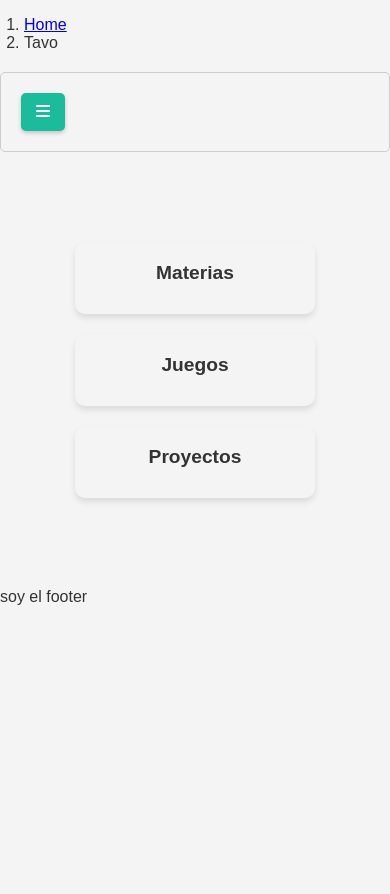
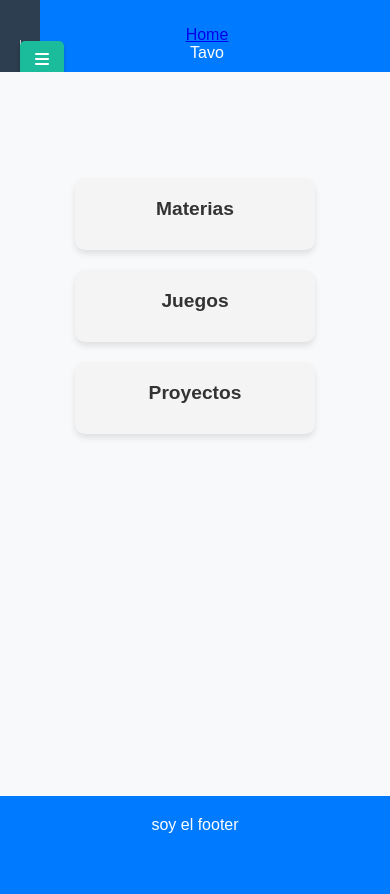
Before and after one commit to alexander1939/chamos, a Flask app: page /tavo/ in a window 390 px wide. Before the commit the page ends 605 px from the top, so only its background shows below. Run offline with Flask 3, Linux system fonts and the light colour scheme.

Commit message:
secciones-navbar-footer-menu-main

```diff
--- a/app/__init__.py
+++ b/app/__init__.py
@@ -14,7 +14,6 @@
 
     app.register_blueprint(auth)
 
-    # Inyecta los breadcrumbs en el contexto de las plantillas
     @app.context_processor
     def inject_breadcrumbs():
         return {"breadcrumbs": generate_breadcrumbs()}
--- a/app/static/css/components/sidebar.css
+++ b/app/static/css/components/sidebar.css
@@ -1,39 +1,34 @@
-/* sidebar.css */
-
-body {
-  margin: 0;
-  font-family: 'Arial', sans-serif;
-  background-color: #f4f4f4;
-  color: #333;
-}
-
 .menu-container {
-  display: flex;
+  grid-area: sidebar;
+  height: 100%;
+  background-color: #2c3e50;
+  padding: 20px;
 }
 
 .sidebar {
-  margin-top: 0%;
-  width: 250px;
-  /* Cambiado a 100% para ocupar toda la izquierda */
+  width: 210px;
   background-color: #2c3e50;
   color: #ecf0f1;
-  height: 100vh;
-  /* Cambiado a 100vh para que ocupe toda la altura de la pantalla */
-  position: fixed;
+  height: 100%;
+  position: absolute;
+  top: 0;
+  left: 0;
   transition: transform 0.3s ease-in-out;
   z-index: 1000;
+  padding: 20px;
+  overflow-y: auto;
+
+
 }
 
 .sidebar.collapsed {
   transform: translateX(-100%);
-  /* Cambiado a -100% para desplazar la barra lateral fuera de la vista */
 }
 
 .sidebar-header {
   padding: 15px;
   font-size: 1.5rem;
   text-align: center;
-  background-color: #34495e;
   border-bottom: 1px solid #ecf0f1;
 }
 
@@ -47,7 +42,6 @@
   top: 15px;
   cursor: pointer;
   display: none;
-  /* Oculto por defecto */
 }
 
 .menu {
@@ -78,6 +72,7 @@
   background-color: #1abc9c;
 }
 
+
 .dropdown-menu {
   display: none;
   background-color: #34495e;
@@ -98,12 +93,12 @@
 }
 
 .content {
-  flex-grow: 1;
-  margin-left: 100%;
-  /* Cambiado a 100% para desplazar el contenido cuando la barra lateral ocupe todo el ancho */
-  padding: 20px;
-  transition: margin-left 0.3s ease-in-out;
+  border-left: none;
+  width: 0;
+  width: 100%;
+  padding: 0;
 }
+
 
 .content .toggle-menu {
   background: #1abc9c;
@@ -115,37 +110,8 @@
   border-radius: 5px;
   box-shadow: 0 2px 4px rgba(0, 0, 0, 0.2);
   display: none;
-  /* Oculto por defecto */
 }
 
 .content .toggle-menu:hover {
   background: #16a085;
 }
-
-/* Responsivo */
-@media (max-width: 768px) {
-  .sidebar {
-    transform: translateX(-100%);
-    /* Ocultamos la barra lateral al hacer responsiva */
-  }
-
-  .sidebar.active {
-    transform: translateX(0);
-    /* Mostramos la barra lateral cuando sea activa */
-  }
-
-  .content {
-    margin-left: 0;
-    /* Quitamos el margen para el contenido en pantalla pequeña */
-  }
-
-  .content .toggle-menu {
-    display: block;
-    /* Mostrar botón de hamburguesa */
-  }
-
-  .close-menu {
-    display: block;
-    /* Mostrar botón de cierre */
-  }
-}
--- /dev/null
+++ b/app/static/css/main.css
@@ -0,0 +1,75 @@
+/* Estilos generales */
+body {
+    margin: 0;
+    font-family: Arial, sans-serif;
+    display: grid;
+    grid-template-areas:
+        "sidebar navbar"
+        "sidebar main"
+        "sidebar footer";
+    grid-template-columns: 250px 1fr;
+    grid-template-rows: auto 1fr auto;
+    height: 100%;
+    transition: all 0.3s ease;
+}
+
+
+/* Header (navbar) */
+header {
+    grid-area: navbar;
+    background-color: #007BFF;
+    color: white;
+    padding: 10px;
+    text-align: center;
+}
+
+/* Main content area */
+main {
+    grid-area: main;
+    background-color: #F8F9FA;
+    padding: 20px;
+    margin-left: 0px;
+    transition: margin-left 0.3s ease;
+    min-height: calc(100vh - 120px);
+    box-sizing: border-box;
+}
+
+/* Footer */
+footer {
+    grid-area: footer;
+    background-color: #007BFF;
+    color: white;
+    text-align: center;
+    padding: 20px;
+    height: 100%;
+    position: relative;
+    margin-top: auto;
+}
+
+@media (max-width: 768px) {
+    body {
+        grid-template-columns: 0 1fr;
+        grid-template-rows: auto 1fr auto;
+    }
+
+    .sidebar {
+        transform: translateX(-100%);
+        position: fixed;
+    }
+
+    .sidebar.active {
+        transform: translateX(0);
+    }
+
+    .content {
+        margin-left: 0;
+    }
+
+    .content .toggle-menu {
+        display: block;
+    }
+
+    .close-menu {
+        display: block;
+    }
+}
--- a/app/templates/base.jinja
+++ b/app/templates/base.jinja
@@ -11,6 +11,8 @@
     <link rel="stylesheet" href="{{ url_for('static', filename='css/components/seccion_option-lista.css') }}">
     <link rel="stylesheet" href="{{ url_for('static', filename='css/components/sidebar.css') }}">
     <script src="{{ url_for('static', filename='js/components/sidebar.js') }}"></script>
+    <link rel="stylesheet" href="{{ url_for('static', filename='css/main.css') }}" />
+
     <link rel="stylesheet" href="https://cdnjs.cloudflare.com/ajax/libs/font-awesome/6.0.0-beta3/css/all.min.css">
 
 
@@ -18,7 +20,6 @@
 </head>
 
 <body>
-    <div id="wrapper" class="wrapper">
     <!-- Encabezado reutilizable -->
     <header id="header" class="header">
         <nav aria-label="breadcrumb">
@@ -37,8 +38,7 @@
                 {% endfor %}
             </ol>
         </nav>
-
-
+    </header>
 
     <div class="menu-container">
         <div class="sidebar" id="sidebar">
@@ -55,8 +55,7 @@
                     <ul class="dropdown-menu">
                         <li>
                             <a href="#" class="dropdown-btn">
-                                        <i class="fas fa-list"></i> Materias <i
-                                            class="fas fa-chevron-down dropdown-icon"></i>
+                                <i class="fas fa-list"></i> Materias <i class="fas fa-chevron-down dropdown-icon"></i>
                             </a>
                             <ul class="dropdown-menu">
                                 <li><a href="#"><i class="fas fa-folder"></i> Matematicas</a></li>
@@ -66,8 +65,7 @@
                         </li>
                         <li>
                             <a href="#" class="dropdown-btn">
-                                        <i class="fas fa-list"></i> Juegos <i
-                                            class="fas fa-chevron-down dropdown-icon"></i>
+                                <i class="fas fa-list"></i> Juegos <i class="fas fa-chevron-down dropdown-icon"></i>
                             </a>
                             <ul class="dropdown-menu">
                                 <li><a href="#"><i class="fas fa-folder"></i> Shooters</a></li>
@@ -77,11 +75,10 @@
                         </li>
                         <li>
                             <a href="#" class="dropdown-btn">
-                                        <i class="fas fa-list"></i> Proyectos <i
-                                            class="fas fa-chevron-down dropdown-icon"></i>
+                                <i class="fas fa-list"></i> Proyectos <i class="fas fa-chevron-down dropdown-icon"></i>
                             </a>
                             <ul class="dropdown-menu">
-                                        <li><a href="#"><i class="fas fa-folder"></i> Industriales</a></li>
+                                <li><a href="#"><i class="fas fa-folder"></i> Industrialessssssss</a></li>
                                 <li><a href="#"><i class="fas fa-folder"></i> Sociales</a></li>
                                 <li><a href="#"><i class="fas fa-folder"></i> Investigación</a></li>
                             </ul>
@@ -95,8 +92,7 @@
                     <ul class="dropdown-menu">
                         <li>
                             <a href="#" class="dropdown-btn">
-                                        <i class="fas fa-list"></i> Materias <i
-                                            class="fas fa-chevron-down dropdown-icon"></i>
+                                <i class="fas fa-list"></i> Materias <i class="fas fa-chevron-down dropdown-icon"></i>
                             </a>
                             <ul class="dropdown-menu">
                                 <li><a href="#"><i class="fas fa-folder"></i> Matematicas</a></li>
@@ -106,8 +102,7 @@
                         </li>
                         <li>
                             <a href="#" class="dropdown-btn">
-                                        <i class="fas fa-list"></i> Juegos <i
-                                            class="fas fa-chevron-down dropdown-icon"></i>
+                                <i class="fas fa-list"></i> Juegos <i class="fas fa-chevron-down dropdown-icon"></i>
                             </a>
                             <ul class="dropdown-menu">
                                 <li><a href="#"><i class="fas fa-folder"></i> Shooters</a></li>
@@ -117,8 +112,7 @@
                         </li>
                         <li>
                             <a href="#" class="dropdown-btn">
-                                        <i class="fas fa-list"></i> Proyectos <i
-                                            class="fas fa-chevron-down dropdown-icon"></i>
+                                <i class="fas fa-list"></i> Proyectos <i class="fas fa-chevron-down dropdown-icon"></i>
                             </a>
                             <ul class="dropdown-menu">
                                 <li><a href="#"><i class="fas fa-folder"></i> Industriales</a></li>
@@ -135,8 +129,7 @@
                     <ul class="dropdown-menu">
                         <li>
                             <a href="#" class="dropdown-btn">
-                                        <i class="fas fa-list"></i> Materias <i
-                                            class="fas fa-chevron-down dropdown-icon"></i>
+                                <i class="fas fa-list"></i> Materias <i class="fas fa-chevron-down dropdown-icon"></i>
                             </a>
                             <ul class="dropdown-menu">
                                 <li><a href="#"><i class="fas fa-folder"></i> Matematicas</a></li>
@@ -146,8 +139,7 @@
                         </li>
                         <li>
                             <a href="#" class="dropdown-btn">
-                                        <i class="fas fa-list"></i> Juegos <i
-                                            class="fas fa-chevron-down dropdown-icon"></i>
+                                <i class="fas fa-list"></i> Juegos <i class="fas fa-chevron-down dropdown-icon"></i>
                             </a>
                             <ul class="dropdown-menu">
                                 <li><a href="#"><i class="fas fa-folder"></i> Shooters</a></li>
@@ -157,8 +149,7 @@
                         </li>
                         <li>
                             <a href="#" class="dropdown-btn">
-                                        <i class="fas fa-list"></i> Proyectos <i
-                                            class="fas fa-chevron-down dropdown-icon"></i>
+                                <i class="fas fa-list"></i> Proyectos <i class="fas fa-chevron-down dropdown-icon"></i>
                             </a>
                             <ul class="dropdown-menu">
                                 <li><a href="#"><i class="fas fa-folder"></i> Industriales</a></li>
@@ -175,8 +166,7 @@
                     <ul class="dropdown-menu">
                         <li>
                             <a href="#" class="dropdown-btn">
-                                        <i class="fas fa-list"></i> Materias <i
-                                            class="fas fa-chevron-down dropdown-icon"></i>
+                                <i class="fas fa-list"></i> Materias <i class="fas fa-chevron-down dropdown-icon"></i>
                             </a>
                             <ul class="dropdown-menu">
                                 <li><a href="#"><i class="fas fa-folder"></i> Matematicas</a></li>
@@ -186,8 +176,7 @@
                         </li>
                         <li>
                             <a href="#" class="dropdown-btn">
-                                        <i class="fas fa-list"></i> Juegos <i
-                                            class="fas fa-chevron-down dropdown-icon"></i>
+                                <i class="fas fa-list"></i> Juegos <i class="fas fa-chevron-down dropdown-icon"></i>
                             </a>
                             <ul class="dropdown-menu">
                                 <li><a href="#"><i class="fas fa-folder"></i> Shooters</a></li>
@@ -197,8 +186,7 @@
                         </li>
                         <li>
                             <a href="#" class="dropdown-btn">
-                                        <i class="fas fa-list"></i> Proyectos <i
-                                            class="fas fa-chevron-down dropdown-icon"></i>
+                                <i class="fas fa-list"></i> Proyectos <i class="fas fa-chevron-down dropdown-icon"></i>
                             </a>
                             <ul class="dropdown-menu">
                                 <li><a href="#"><i class="fas fa-folder"></i> Industriales</a></li>
@@ -210,13 +198,13 @@
                 </li>
                 <li><a href="#"><i class="fas fa-info-circle"></i> Acerca de</a></li>
                 <li><a href="#"><i class="fas fa-envelope"></i> Contacto</a></li>
+                <br>
             </ul>
         </div>
         <div class="content">
             <button class="toggle-menu" id="toggle-menu"><i class="fas fa-bars"></i></button>
         </div>
     </div>
-        </header>
 
     <!-- Cuerpo del contenido específico -->
     <main id="main" class="main">
@@ -228,11 +216,9 @@
 
     <footer id="footer" class="footer">
         <!-- footer.html -->
-        <footer id="footer" class="footer">
         soy el footer
     </footer>
 
-    </footer>
 </body>
 
 </html>
```
Also changed, not shown: app/features/components/breadcrumbs.py (+18 -2 lines), app/static/css/components/breadcrumb.css (added, +13 -0 lines), diseños.md (added, +14 -0 lines). Lines whose indentation alone changed are shown as unchanged.
